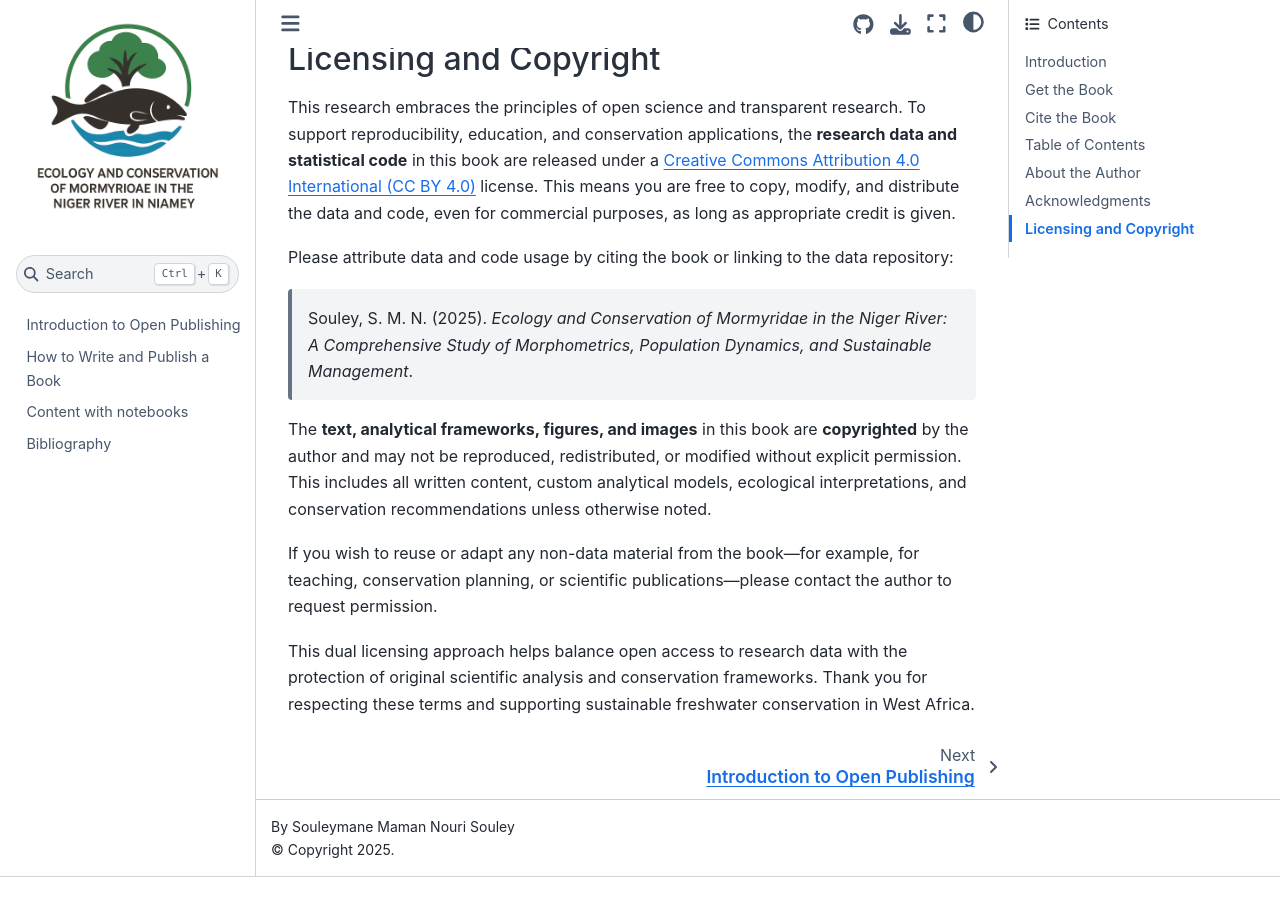
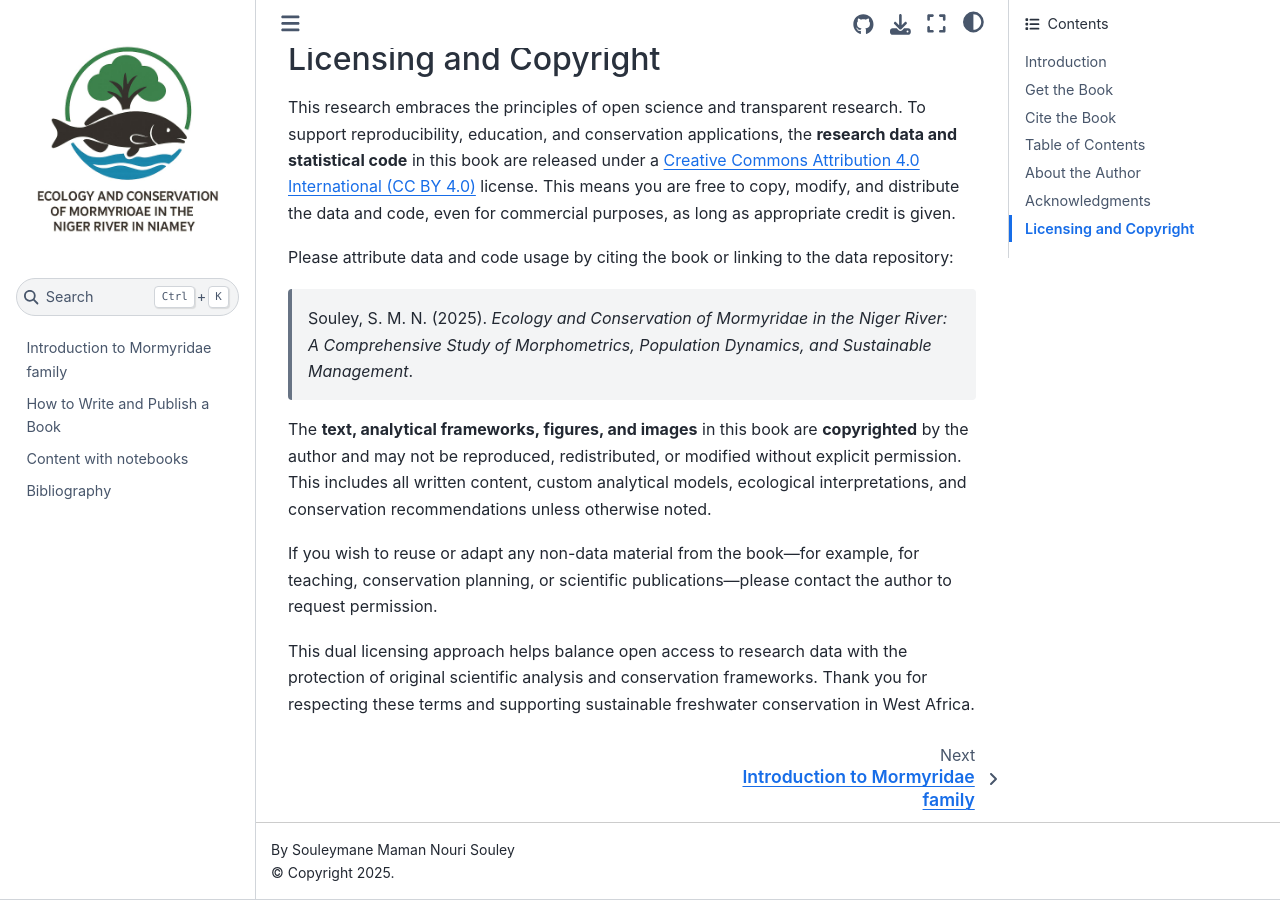
Before and after one commit to halieute/Mormyridae_family, a Jupyter Book: the page built from index.md, in a window 1280 px wide and 900 px high, scrolled down 3444 px. Built offline with Jupyter Book 1.0.4 settings and Sphinx 7.4.7 and the Sphinx Book theme 1.1.4, drawn with Linux system fonts in a browser that asks for light colours; before the commit the page ends 4321 px from its top, so only the background shows below that.

Commit message:
Update markdown.md

```diff
--- a/book/markdown.md
+++ b/book/markdown.md
@@ -23,7 +23,7 @@ exports:
     template: lapreprint-typst
 ---
 
-# Introduction to Open Publishing
+# Introduction to Mormyridae family
 
 Whether you write your book's content in Jupyter Notebooks (`.ipynb`) or
 in regular markdown files (`.md`), you'll write in the same flavor of markdown
```
